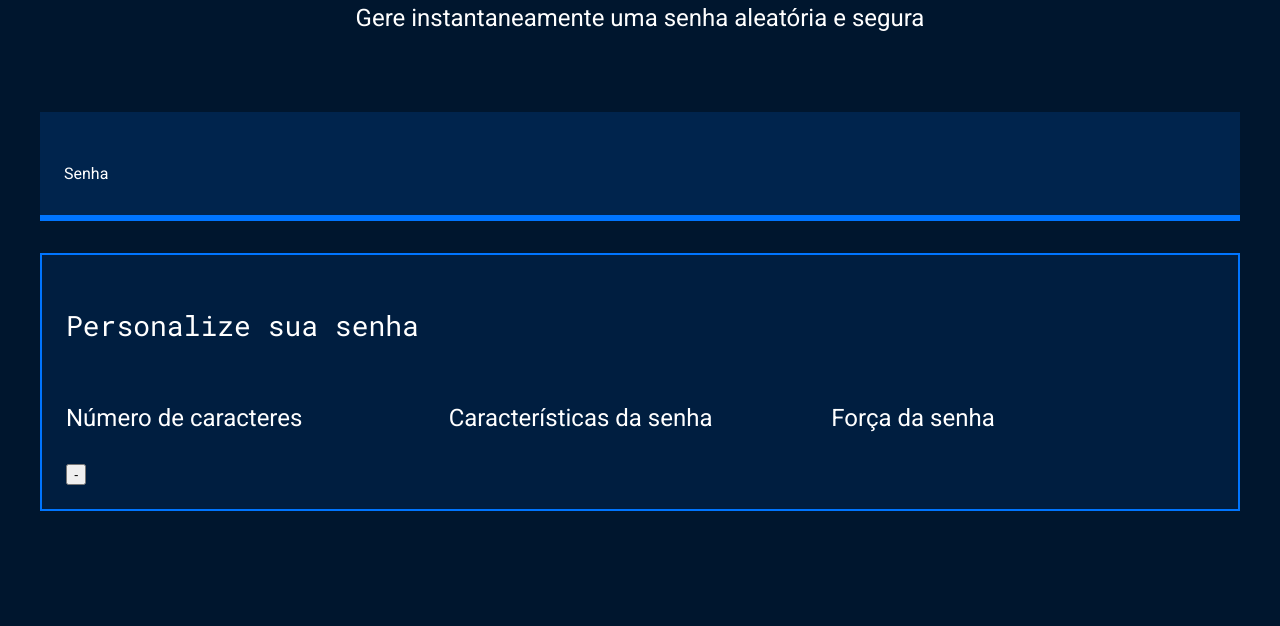
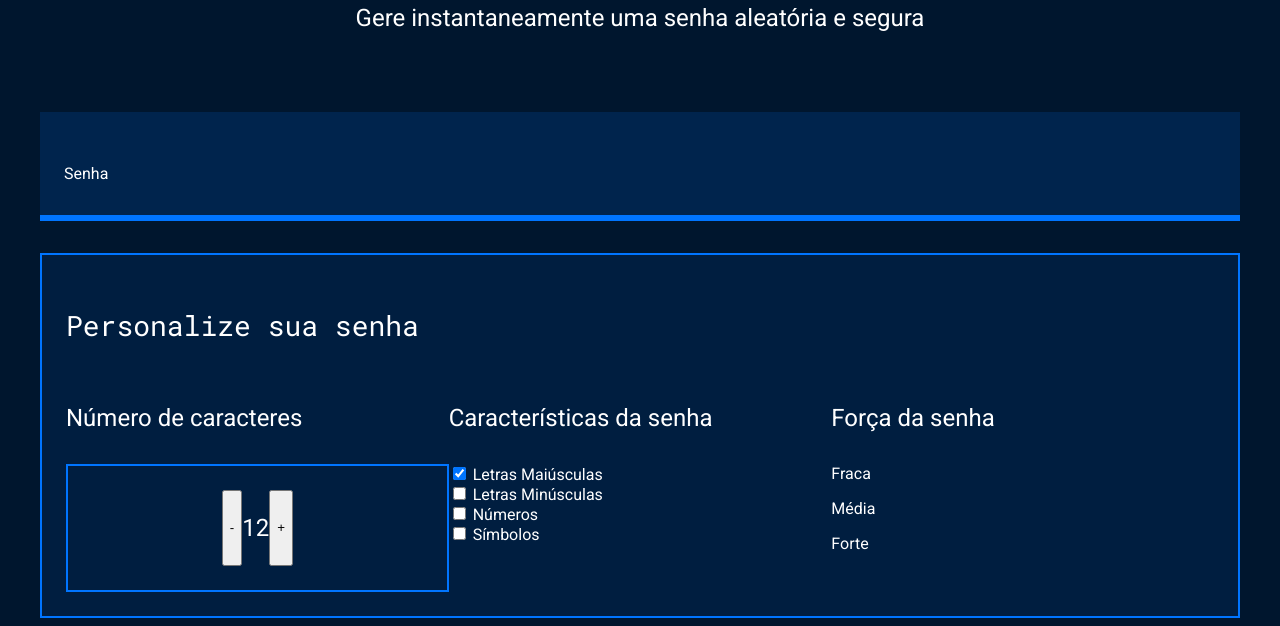
Before and after one commit to bibi11092006/terceiro-repositorio2, a plain HTML site: page index.html in a window 1280 px wide. Shown: the part 214-840 px from the top of the page. Before the commit the page ends 800 px from the top, so only its background shows below. Drawn offline with Linux system fonts and the light colour scheme.

Commit message:
aula01/07

```diff
--- a/index.html
+++ b/index.html
@@ -24,14 +24,40 @@
             <div class="parametro-coluna__senha">
                 <div class="parametro-senha">
                     <h4 class="parametro-senha__titulo">Número de caracteres</h4>
-                <button class="partamento-senha_botao" >-</button>
+                    <div class="parametro-senha-botoes">
+                        <button  class="parametro-senha__botao" >-</button>
+                        <p class="parametro-senha__texto" >12</p>
+                        <button  class="parametro-senha__botao" >+</button>
+                    </div>
                 </div>
-
                 <div class="parametro-senha">
                     <h4 class="parametro-senha__titulo">Características da senha</h4>
+                    <div class="parametro-senha-checkbox">
+                        <input name="maiusculo" type="checkbox" class="checkbox" checked >
+                        <label for="maiusculo"> Letras Maiúsculas </label>
+                    </div>
+                    <div class="parametro-senha-checkbox">
+                        <input name="minusculo" type="checkbox" class="checkbox" >
+                        <label for="minusculo"> Letras Minúsculas </label>
+                    </div>
+                    <div class="parametro-senha-checkbox">
+                        <input name="numero" type="checkbox" class="checkbox">
+                        <label for="numero"> Números </label>
+                    </div>
+                    <div class="parametro-senha-checkbox">
+                        <input name="simbolo" type="checkbox" class="checkbox" >
+                        <label for="simbolo"> Símbolos </label>
+                    </div>
                 </div>
                 <div class="parametro-senha">
                     <h4 class="parametro-senha__titulo">Força da senha</h4>
+                    <div class="barra"></div>
+                    <div class="forca fraca"></div>
+                    <div class="parametro-senha-textos">
+                        <p>Fraca</p>
+                        <p>Média</p>
+                        <p>Forte</p>
+                    </div>
                 </div>
             </div>
         </div>
```
Also changed, not shown: script.js (+14 -8 lines).
